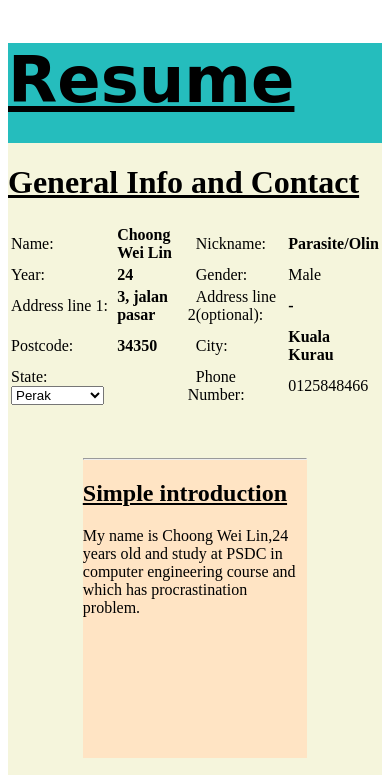
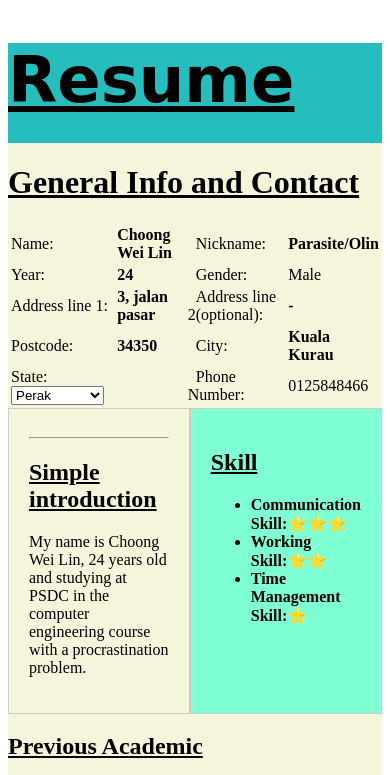
Before and after one commit to 6noobguy9/myresume-lab2, a plain HTML site: page Assignment1/index.html in a window 390 px wide. Shown: the top 775 px of the page. Drawn offline with Linux system fonts and the light colour scheme; a web font is replaced by a local one.

Commit message:
Add files via upload

```diff
--- a/Assignment1/css/style.css
+++ b/Assignment1/css/style.css
@@ -1,37 +1,83 @@
-.Intro
+
+
+@media(max-width:500px)
+  /* styles.css */
 {
+body {
+    display: flex;
+}
 
-        background-color:fuchsia;
-        height:500px;
-        margin-top:50px;
-        margin-left: 20%;
-        margin-right:20%;
+.container {
+    display: flex;
+    width: 100%;
 }
-@media(max-width:500px)
-    {
-.Info
-{
 
-        background-color:rgb(37, 189, 189);
+.Intro, .skill {
+    width: 50%;
+    padding: 20px;
+    border: 1px solid #ccc;
+}
+
+.skill {
+    background-color: aquamarine;
+}
+
+.title {
+    background-color: rgb(37, 189, 189);
+    height: 100px;
     font-weight: 800;
     font-size: 2em;
     font-family: 'Ma shan zheng', cursive;
     text-align: left;
-        padding: 40px,0px,0px,30px;
+    padding: 40px 0px 0px 30px;
+}
 
+.img {
+    width: 200px;
+    height: 5px;
+    position: absolute;
+    left: 400px;
+    top: 42px;
+    display: flex;
 }
 }
     @media(max-width:700px)
     {
-.Info
-{
+        body {
+            display: flex;
+        }
 
-        background-color:rgb(37, 189, 189);
+        .container {
+            display: flex;
+            width: 100%;
+        }
+
+        .Intro, .skill {
+            width: 50%;
+            padding: 20px;
+            border: 1px solid #ccc;
+        }
+
+        .skill {
+            background-color: aquamarine;
+        }
+
+        .title {
+            background-color: rgb(37, 189, 189);
+            height: 100px;
             font-weight: 800;
             font-size: 2em;
             font-family: 'Ma shan zheng', cursive;
             text-align: left;
-        padding: 40px,0px,0px,30px;
+            padding: 40px 0px 0px 30px;
+        }
 
+        .img {
+            width: 200px;
+            height: 5px;
+            position: absolute;
+            left: 400px;
+            top: 42px;
+            display: flex;
         }
             }
--- a/Assignment1/index.html
+++ b/Assignment1/index.html
@@ -6,13 +6,21 @@
     <title>Resume</title>
 </head>
 <style>
-    .Intro{
-            background-color:bisque;
-            height:300px;
-            margin-top:50px;
-            margin-left: 20%;
-            margin-right:20%;
+    .container {
+            display: flex;
+            width: 100%;
         }
+
+        .Intro, .skill {
+            width: 50%;
+            padding: 20px;
+            border: 1px solid #ccc; /* Add a border for separation */
+        }
+
+        .skill {
+            background-color: aquamarine;
+        }
+
     .title
 {
 
@@ -40,6 +48,7 @@
   <link href="https://fonts.googleapis.com/css2?family=Ma+Shan+Zheng&display=swap" rel="stylesheet">
 
 <body>
+
 
     <form action="" style="background-color: beige;">
     <div class="title">
@@ -104,17 +113,23 @@
 
     </table>
 </div>
+<div class="container">
     <div class="Intro">
         <hr>
         <h2><u>Simple introduction</u></h2>
-    <p>My name is Choong Wei Lin,24 years old and study at PSDC in computer engineering course and which has procrastination problem.</p>
+        <p>My name is Choong Wei Lin, 24 years old and studying at PSDC in the computer engineering course with a procrastination problem.</p>
     </div>
+
+    <div class="skill">
         <h2><b><u>Skill</u></b></h2>
-   <div class="skill">
+        <ul>
             <li><b>Communication Skill:⭐⭐⭐</b></li>
             <li><b>Working Skill:⭐⭐</b></li>
             <li><b>Time Management Skill:⭐</b></li>
+        </ul>
     </div>
+</div>
+
    <div class="academic">
     <h2><u>Previous Academic</u></h2>
     <table border="3">
```
Lines whose indentation alone changed are shown as unchanged.
